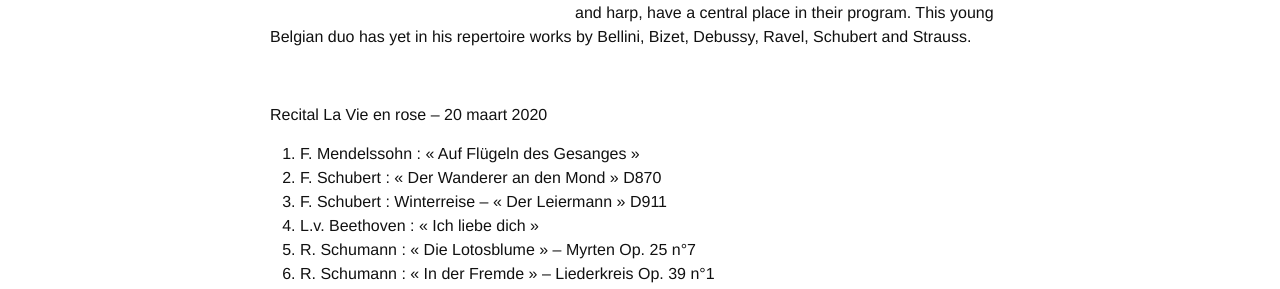
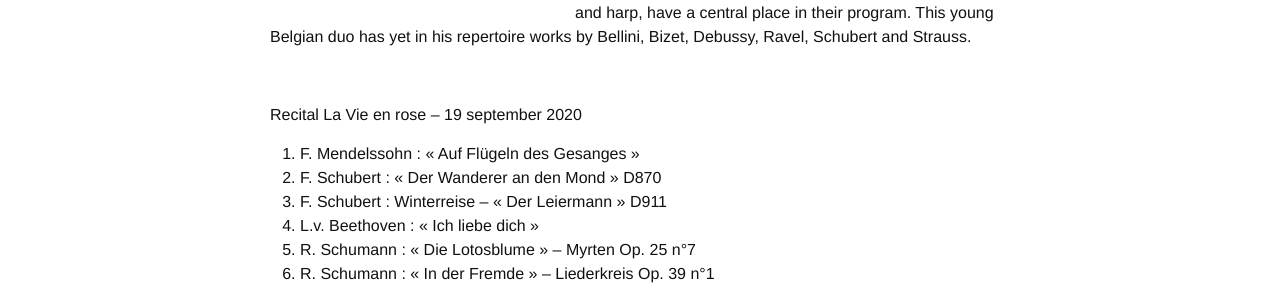
Before and after one commit to annesophie-sevens/annesophie-sevens.github.io, a Jekyll site: the page built from anka-nl.md, in a window 1280 px wide. Shown: the part 517-806 px from the top of the page. Built offline with Jekyll 4.4.1, drawn with Linux system fonts in a browser that asks for light colours; nearby versions of some CDN libraries.

Commit message:
Update anka-nl.md

```diff
--- a/anka-nl.md
+++ b/anka-nl.md
@@ -16,7 +16,7 @@ Maurice Ravel's Cinq mélodies populaires grecques, in their exceptional version
 &nbsp;
 
 
-Recital La Vie en rose – 20 maart 2020
+Recital La Vie en rose – 19 september 2020
 
 1. F. Mendelssohn : « Auf Flügeln des Gesanges »
 2. F. Schubert : « Der Wanderer an den Mond » D870
```
